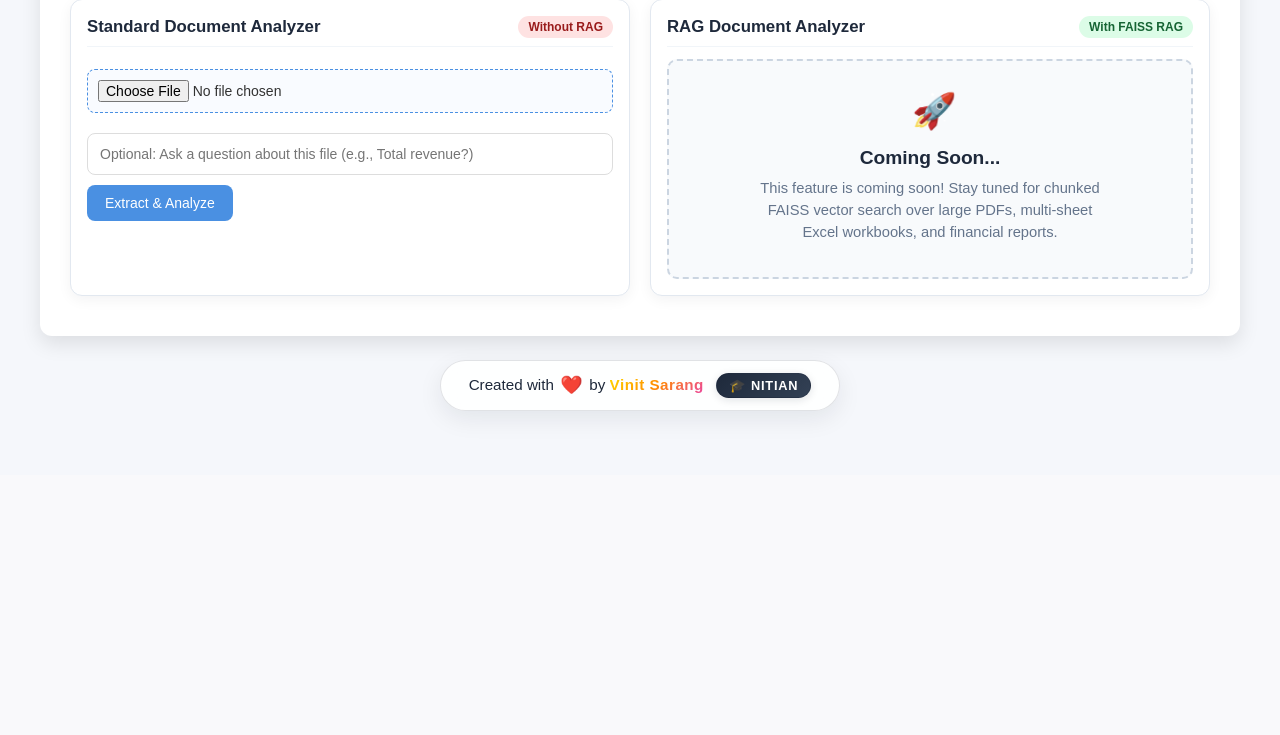
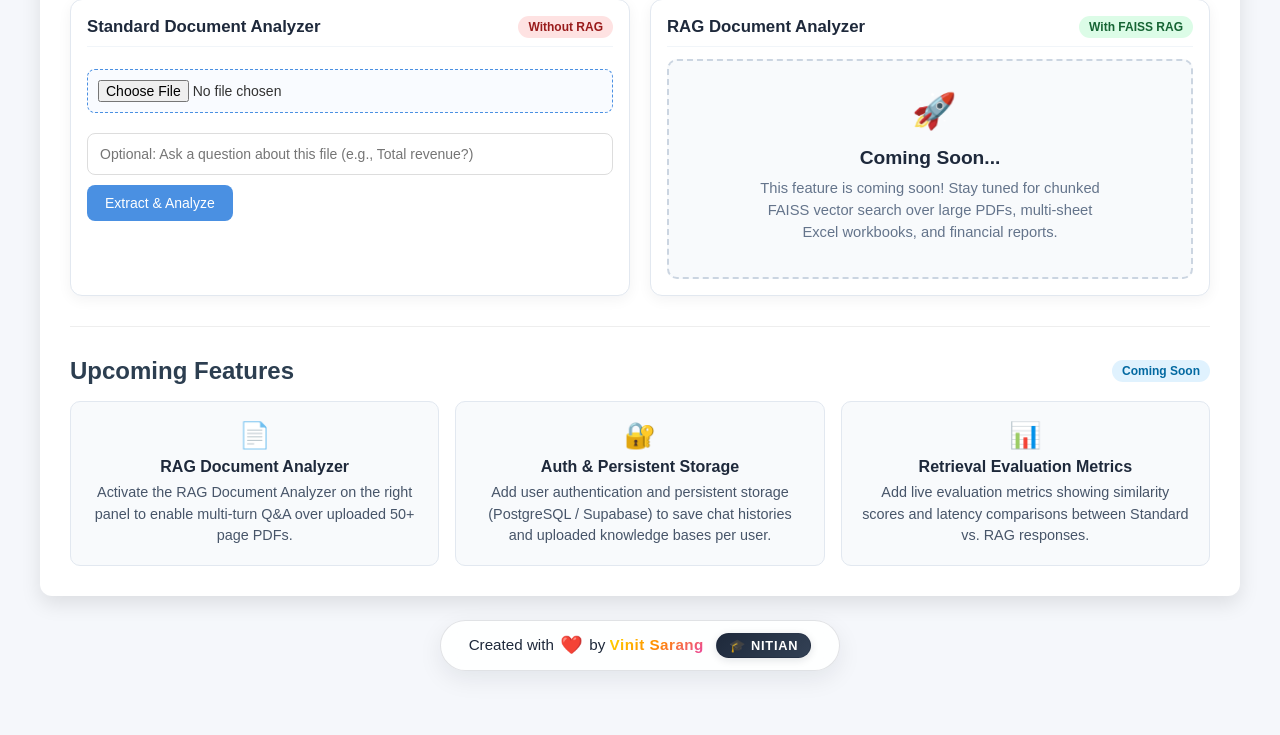
Before and after one commit to vinitsarang77/ai-chatbot-doc-analyzer, a Flask app: page / in a window 1280 px wide. Shown: the part 1022-1757 px from the top of the page. Before the commit the page ends 1443 px from the top, so only its background shows below. Run offline with Flask 3, Linux system fonts and the light colour scheme.

Commit message:
Add Upcoming Features roadmap section with centered card icons

```diff
--- a/static/style.css
+++ b/static/style.css
@@ -411,3 +411,65 @@ input[type="file"] {
     animation: rocketFloat 2s ease-in-out infinite;
     transition: transform 0.3s ease;
 }
+
+/* ----------------------------Upcoming Features Roadmap------------------------------- */
+.roadmap-header {
+    display: flex;
+    align-items: center;
+    justify-content: space-between;
+    margin-bottom: 16px;
+}
+
+.roadmap-header h2 {
+    margin-bottom: 0;
+}
+
+.badge-roadmap {
+    background: #e0f2fe;
+    color: #0369a1;
+}
+
+.roadmap-grid {
+    display: grid;
+    grid-template-columns: repeat(3, 1fr);
+    gap: 16px;
+}
+
+@media (max-width: 850px) {
+    .roadmap-grid {
+        grid-template-columns: 1fr;
+    }
+}
+
+.roadmap-card {
+    background: #f8fafc;
+    border: 1px solid #e2e8f0;
+    border-radius: 10px;
+    padding: 18px;
+    transition: transform 0.2s ease, box-shadow 0.2s ease;
+}
+
+.roadmap-card:hover {
+    transform: translateY(-3px);
+    box-shadow: 0 6px 16px rgba(15, 23, 42, 0.08);
+}
+
+.roadmap-icon {
+    font-size: 1.6rem;
+    text-align: center;
+    margin-bottom: 8px;
+}
+
+.roadmap-card h4 {
+    color: #1e293b;
+    text-align: center;
+    font-size: 1rem;
+    margin-bottom: 6px;
+}
+
+.roadmap-card p {
+    color: #475569;
+    font-size: 0.9rem;
+    text-align: center;
+    line-height: 1.5;
+}
--- a/templates/index.html
+++ b/templates/index.html
@@ -56,6 +56,7 @@
 
         <hr>
 
+
         <h2>Extract PDF / Excel / Financial Statements</h2>
         <div class="chat-split-wrapper">
             <!-- LEFT PANEL: EXTRACT WITHOUT RAG -->
@@ -92,6 +93,33 @@
                 </div>
             </div>
         </div>
+
+        <hr>
+
+        <!-- UPCOMING FEATURES / ROADMAP SECTION -->
+        <section class="roadmap-section">
+            <div class="roadmap-header">
+                <h2>Upcoming Features</h2>
+                <span class="badge badge-roadmap">Coming Soon</span>
+            </div>
+            <div class="roadmap-grid">
+                <div class="roadmap-card">
+                    <div class="roadmap-icon">📄</div>
+                    <h4>RAG Document Analyzer</h4>
+                    <p>Activate the RAG Document Analyzer on the right panel to enable multi-turn Q&amp;A over uploaded 50+ page PDFs.</p>
+                </div>
+                <div class="roadmap-card">
+                    <div class="roadmap-icon">🔐</div>
+                    <h4>Auth &amp; Persistent Storage</h4>
+                    <p>Add user authentication and persistent storage (PostgreSQL / Supabase) to save chat histories and uploaded knowledge bases per user.</p>
+                </div>
+                <div class="roadmap-card">
+                    <div class="roadmap-icon">📊</div>
+                    <h4>Retrieval Evaluation Metrics</h4>
+                    <p>Add live evaluation metrics showing similarity scores and latency comparisons between Standard vs. RAG responses.</p>
+                </div>
+            </div>
+        </section>
     </div>
 
     <footer class="footer-card">
```
